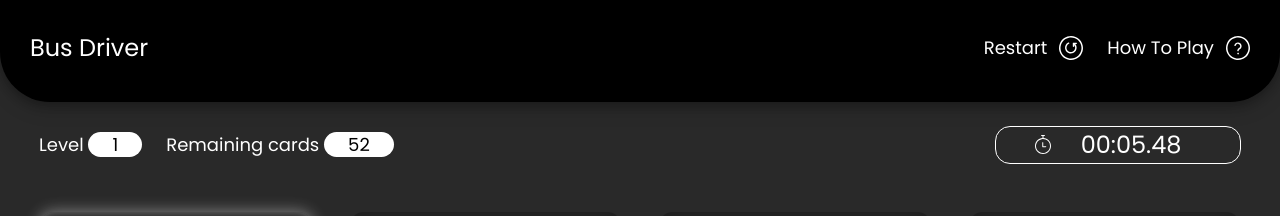
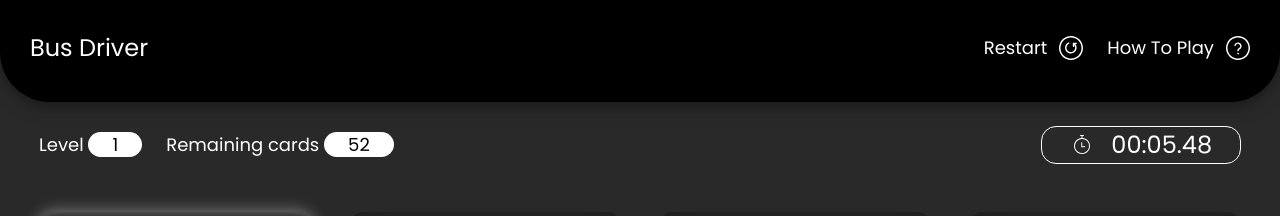
Before and after one commit to Emiltayeb/bus-driver, a React (Create React App) app: page /game in a window 1280 px wide. Shown: the top 216 px of the page. Built offline with nearby package versions, Linux system fonts and the light colour scheme.

Commit message:
added max-width to timer

```diff
--- a/src/pages/game/cards-game-zone/game-config/stop-watch/stop-watch.module.scss
+++ b/src/pages/game/cards-game-zone/game-config/stop-watch/stop-watch.module.scss
@@ -8,6 +8,7 @@
   grid-template-columns: 1fr 2fr;
   align-items: center;
   width: calc(20vw - 10px);
+  max-width: 200px;
   padding: 0 10px;
   position: relative;
 
```
